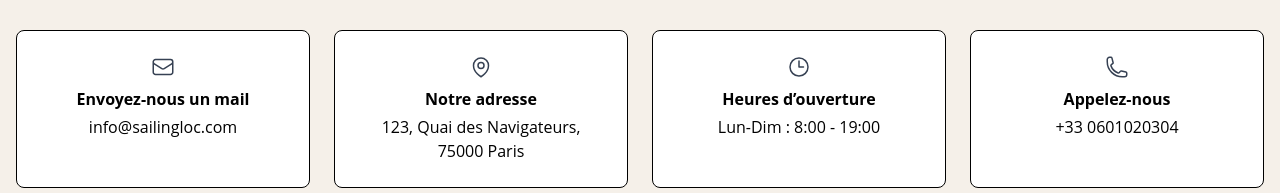
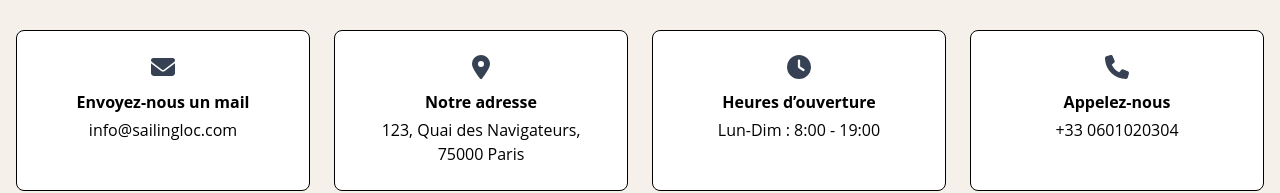
Before and after one commit to Yass8/DEVO23-G4-SAILINGLOC, a React (Vite) app in the folder front/: page /contact in a window 1280 px wide. Shown: the part 194-387 px from the top of the page. Built offline with nearby package versions, Linux system fonts and the light colour scheme; a web font is replaced by a local one.

Commit message:
feat: replace heroicons with FontAwesome icons in Contact page

```diff
--- a/front/src/Client/pages/Contact.jsx
+++ b/front/src/Client/pages/Contact.jsx
@@ -1,10 +1,5 @@
-import {
-  EnvelopeIcon,
-  MapPinIcon,
-  ClockIcon,
-  PhoneIcon
-} from '@heroicons/react/24/outline';
-
+import { FontAwesomeIcon } from '@fortawesome/react-fontawesome';
+import { faEnvelope, faMapMarkerAlt, faClock, faPhone } from '@fortawesome/free-solid-svg-icons';
 
 export default function Contact() {
   return (
@@ -13,7 +8,8 @@ export default function Contact() {
       {/* Hero */}
       <header
         className="hero-section text-center text-black py-16 bg-cover bg-center relative"
-        style={{ backgroundImage: "url('public/images/hero.jpeg')" }}>
+        style={{ backgroundImage: "url('/images/hero.jpeg')" }}
+      >
         <div className="container mx-auto">
           <h6 className="text-sm uppercase tracking-widest">ENTRER EN CONTACT AVEC NOUS</h6>
           <h1 className="text-3xl font-bold mt-2">CONTACT</h1>
@@ -24,22 +20,22 @@ export default function Contact() {
       <section className="container mx-auto py-8 px-4">
         <div className="grid grid-cols-1 sm:grid-cols-2 lg:grid-cols-4 gap-6 text-center">
           <div className="border p-6 rounded-lg bg-white hover:shadow-lg transition">
-            <EnvelopeIcon className="h-6 w-6 mx-auto text-gray-700 mb-2" />
+            <FontAwesomeIcon icon={faEnvelope} className="text-gray-700 text-2xl mb-2" />
             <p className="font-bold mb-1">Envoyez-nous un mail</p>
             <p>info@sailingloc.com</p>
           </div>
           <div className="border p-6 rounded-lg bg-white hover:shadow-lg transition">
-            <MapPinIcon className="h-6 w-6 mx-auto text-gray-700 mb-2" />
+            <FontAwesomeIcon icon={faMapMarkerAlt} className="text-gray-700 text-2xl mb-2" />
             <p className="font-bold mb-1">Notre adresse</p>
             <p>123, Quai des Navigateurs, 75000 Paris</p>
           </div>
           <div className="border p-6 rounded-lg bg-white hover:shadow-lg transition">
-            <ClockIcon className="h-6 w-6 mx-auto text-gray-700 mb-2" />
+            <FontAwesomeIcon icon={faClock} className="text-gray-700 text-2xl mb-2" />
             <p className="font-bold mb-1">Heures d’ouverture</p>
             <p>Lun-Dim : 8:00 - 19:00</p>
           </div>
           <div className="border p-6 rounded-lg bg-white hover:shadow-lg transition">
-            <PhoneIcon className="h-6 w-6 mx-auto text-gray-700 mb-2" />
+            <FontAwesomeIcon icon={faPhone} className="text-gray-700 text-2xl mb-2" />
             <p className="font-bold mb-1">Appelez-nous</p>
             <p>+33 0601020304</p>
           </div>
@@ -82,7 +78,6 @@ export default function Contact() {
           </div>
         </div>
       </section>
-
     </div>
   );
 }
```
